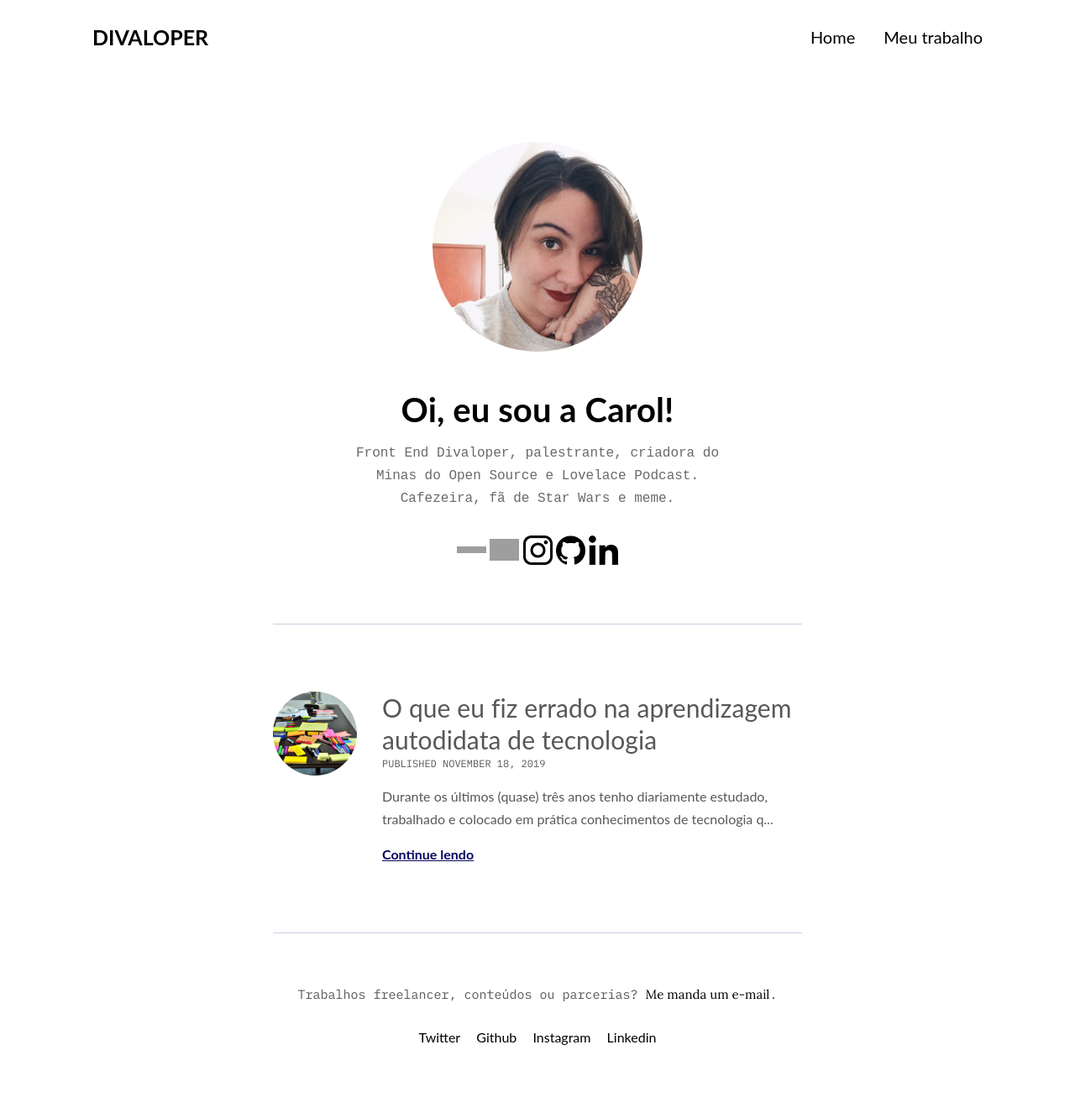
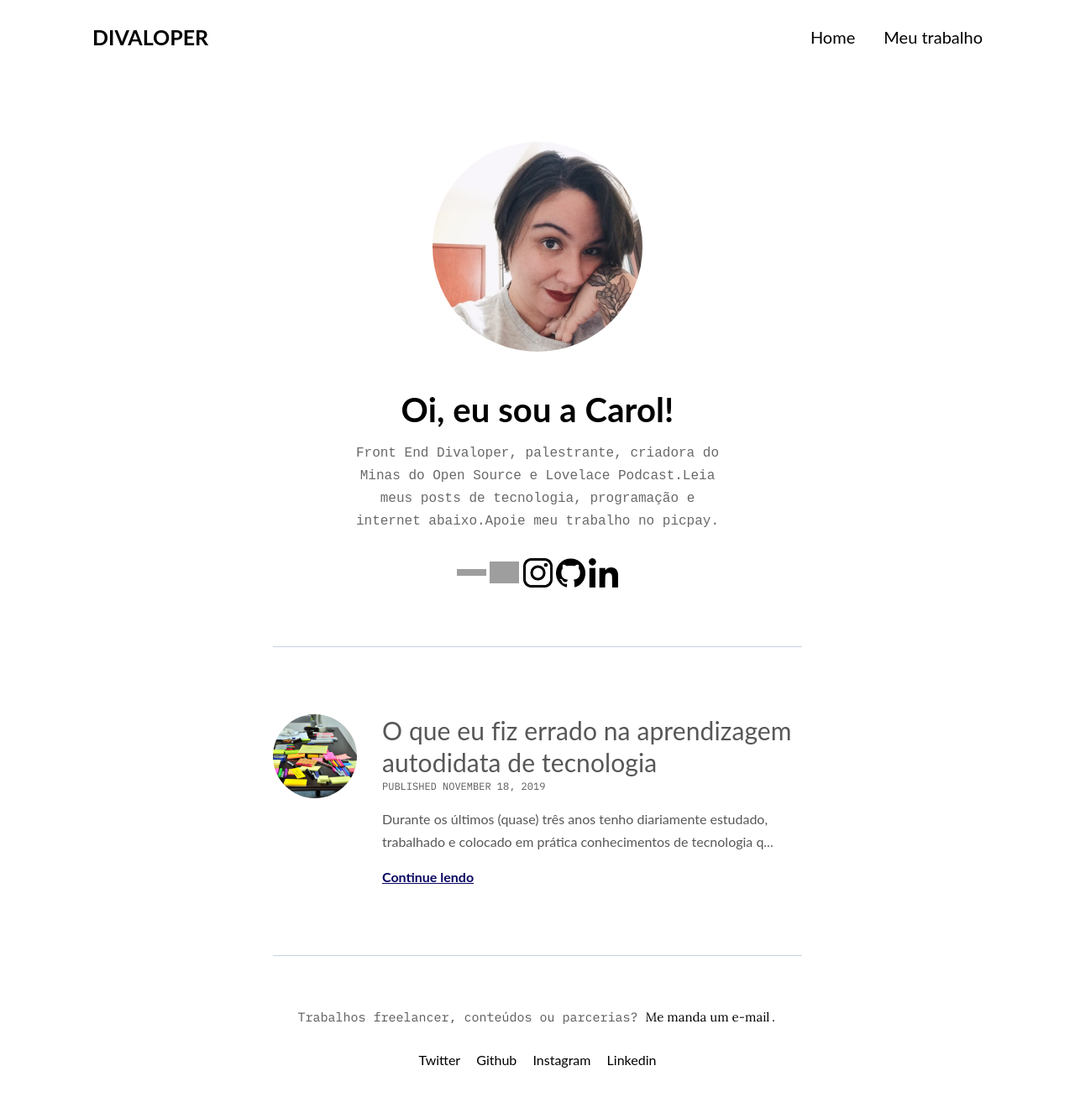
Before and after one commit to carolsoaressantos/carolcodes.github.io, a Jekyll site: the page built from index.html, in a window 1280 px wide. Shown: the whole page at 84% size. Built offline with Jekyll 4.4.1, drawn with Linux system fonts in a browser that asks for light colours; before the commit the page ends 1305 px from its top, so only the background shows below that; grey boxes are pictures that could not be loaded.

Commit message:
alterando bio

```diff
--- a/_config.yml
+++ b/_config.yml
@@ -10,7 +10,7 @@ author:
   name: DIVALOPER
   image: '/assets/img/01.jpg'
   job: Oi, eu sou a Carol!
-  bio: Front End Divaloper, palestrante, criadora do Minas do Open Source e Lovelace Podcast. Cafezeira, fã de Star Wars e meme.
+  bio: Front End Divaloper, palestrante, criadora do Minas do Open Source e Lovelace Podcast.Leia meus posts de tecnologia, programação e internet abaixo.Apoie meu trabalho no picpay.
   email: carolinesoareessantoss@gmail.com
 
 
```
Also changed, not shown: 1 other file.
